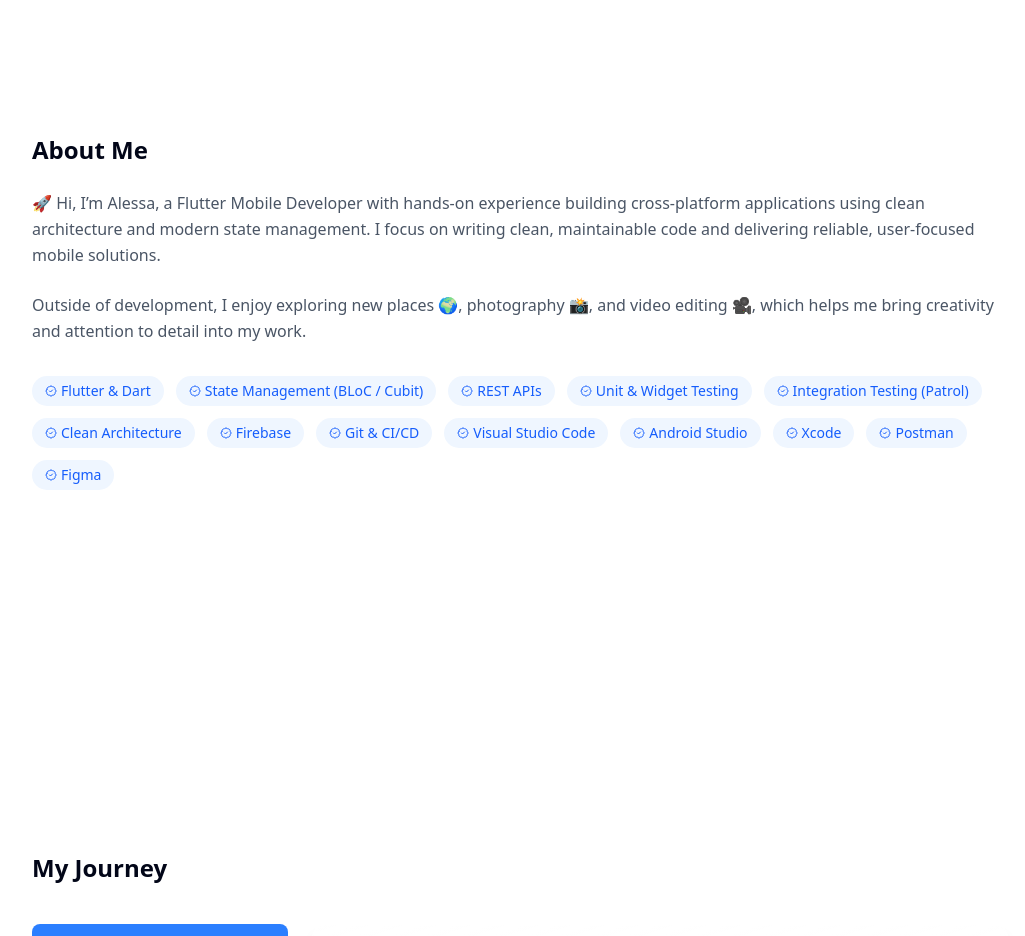
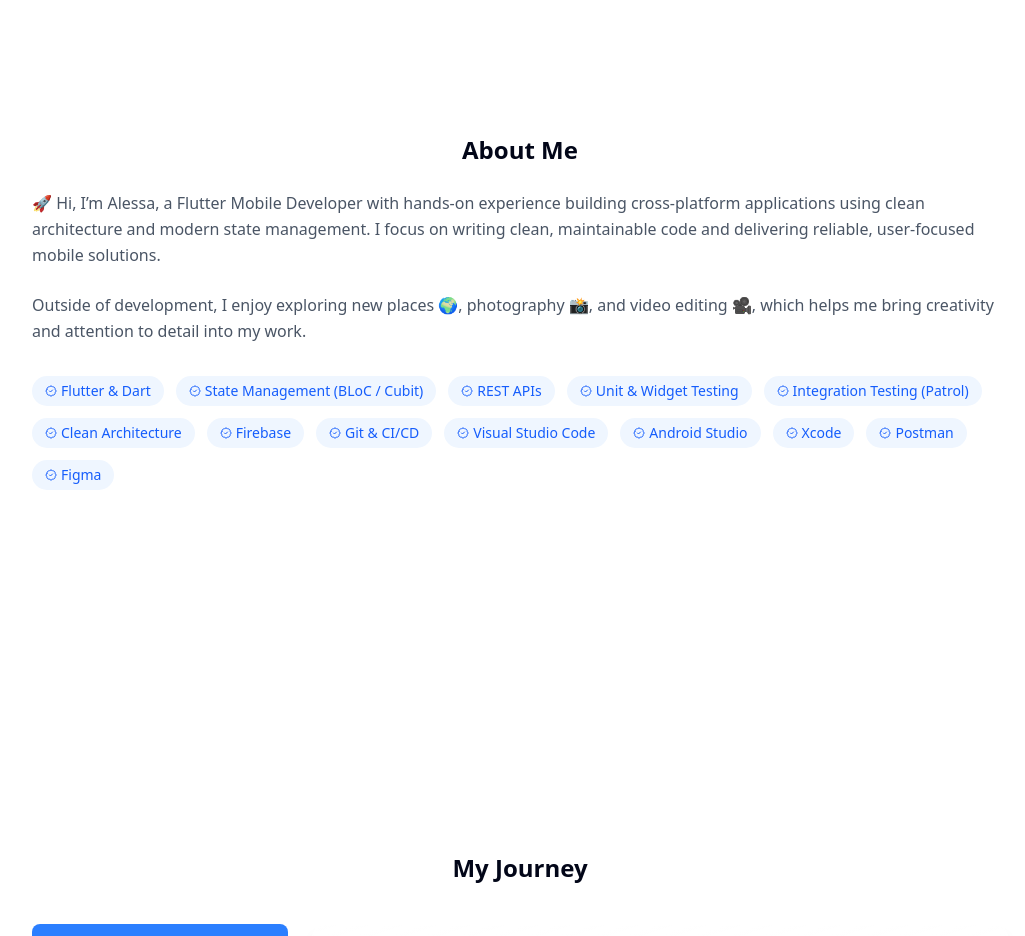
Before and after one commit to aafiqah/aafiqah-portfolio-v2, a Next.js app: page / in a window 1280 px wide. Shown: the part 960-1896 px from the top of the page, without its empty margins (120-1145 px from the left). Built offline with nearby package versions, Linux system fonts and the light colour scheme.

Commit message:
refactor (section): center title text

```diff
--- a/src/components/sections/AboutMe.tsx
+++ b/src/components/sections/AboutMe.tsx
@@ -21,7 +21,7 @@ const technologies = [
 export default function AboutMe() {
   return (
     <section id="aboutMe" className="min-h-screen flex flex-col justify-center gap-6">
-          <h3 className="text-2xl font-bold">About Me</h3>
+          <h3 className="text-center text-2xl font-bold">About Me</h3>
 
           <p className="text-gray-600 dark:text-gray-400 leading-relaxed">
             🚀 Hi, I’m Alessa, a Flutter Mobile Developer with hands-on experience
--- a/src/components/sections/Contact.tsx
+++ b/src/components/sections/Contact.tsx
@@ -1,7 +1,7 @@
 export default function Contact() {
   return (
     <section id="contact" className="min-h-screen flex flex-col justify-center gap-6">
-      <h3 className="text-2xl font-bold mb-6">Contact</h3>
+      <h3 className="text-center text-2xl font-bold mb-6">Contact</h3>
 
       <p className="text-gray-700 mb-4">
         Interested in working together? Feel free to reach out.
--- a/src/components/sections/Experience.tsx
+++ b/src/components/sections/Experience.tsx
@@ -97,7 +97,7 @@ export default function ExperienceTabs() {
 
   return (
     <section id="experience" className="min-h-screen max-w-6xl mx-auto py-35">
-      <h3 className="text-2xl font-bold mb-10">My Journey</h3>
+      <h3 className="text-center text-2xl font-bold mb-10">My Journey</h3>
 
       <div className="flex flex-col md:flex-row gap-6">
         {/* Left company list */}
```
